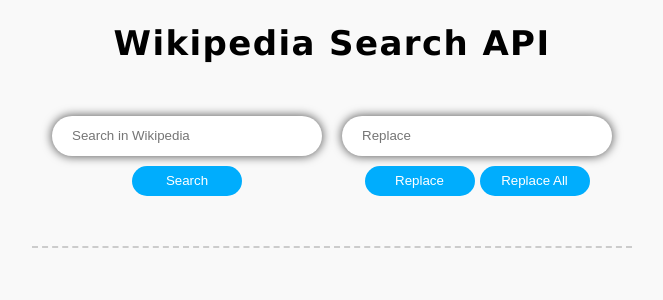
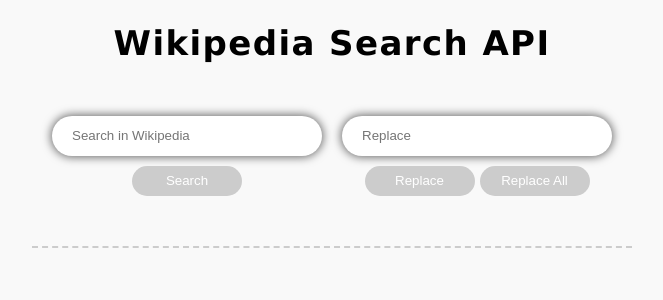
Before and after one commit to amadszew/wikiSearchAPI, a React (Create React App) app in the folder project/: page / in a window 1280 px wide. Shown: the top 300 px of the page, without its empty margins (308-971 px from the left). Built offline with nearby package versions, Linux system fonts and the light colour scheme.

Commit message:
disabled buttons when inputs are empty

```diff
--- a/project/src/App.js
+++ b/project/src/App.js
@@ -7,7 +7,8 @@
     this.state ={
       wikiSearchTerms: '',
       wikiSearchReturnValues: [],
-      wikiReplaceTerms: ''
+      wikiReplaceTerms: '',
+      showResults: false
     }
   }
 
@@ -20,7 +21,8 @@
   wikiSearchEngine = (e) => {
     e.preventDefault();
     this.setState({
-      wikiSearchReturnValues: []
+      wikiSearchReturnValues: [],
+      showResults: true
     })
 
     const pointerToThis = this;
@@ -109,6 +111,9 @@
 
 
   render() {
+    const searchDisabled = this.state.wikiSearchTerms === '';
+    const replaceDisabled = this.state.showResults === false || this.state.wikiReplaceTerms === '';
+
     let wikiSearchResults = [];
 
     for (const key3 in this.state.wikiSearchReturnValues) {
@@ -136,13 +141,13 @@
         <form>
           <div className="input-field">
             <input type='text' defaultValue={this.state.wikiSearchTerms} onChange={this.changeWikiSearchTerms} placeholder='Search in Wikipedia' id='searchInput' />
-            <button type="button" onClick={this.wikiSearchEngine}>Search</button>
+            <button type="button" onClick={this.wikiSearchEngine} disabled={searchDisabled}>Search</button>
           </div>
           <div className="input-field">
             <input type='text' defaultValue={this.state.wikiReplaceTerms} onChange={this.changeWikiReplaceTerms} placeholder='Replace' id='replaceInput' />
             <div className="button-field">
-              <button type='button' onClick={this.wikiReplaceEngine}>Replace</button>
-              <button type='button' onClick={this.wikiReplaceAllEngine}>Replace All</button>
+              <button type='button' onClick={this.wikiReplaceEngine} disabled={replaceDisabled}>Replace</button>
+              <button type='button' onClick={this.wikiReplaceAllEngine} disabled={replaceDisabled}>Replace All</button>
             </div>
           </div>
         </form>
--- a/project/src/App.scss
+++ b/project/src/App.scss
@@ -57,6 +57,12 @@
             &:nth-of-type(2) {
                 margin-left: 5px;
             }
+            &:disabled {
+                background: #ccc;
+                &:hover {
+                    background: #ccc;
+                }
+            }
         }
     }
 }
```
